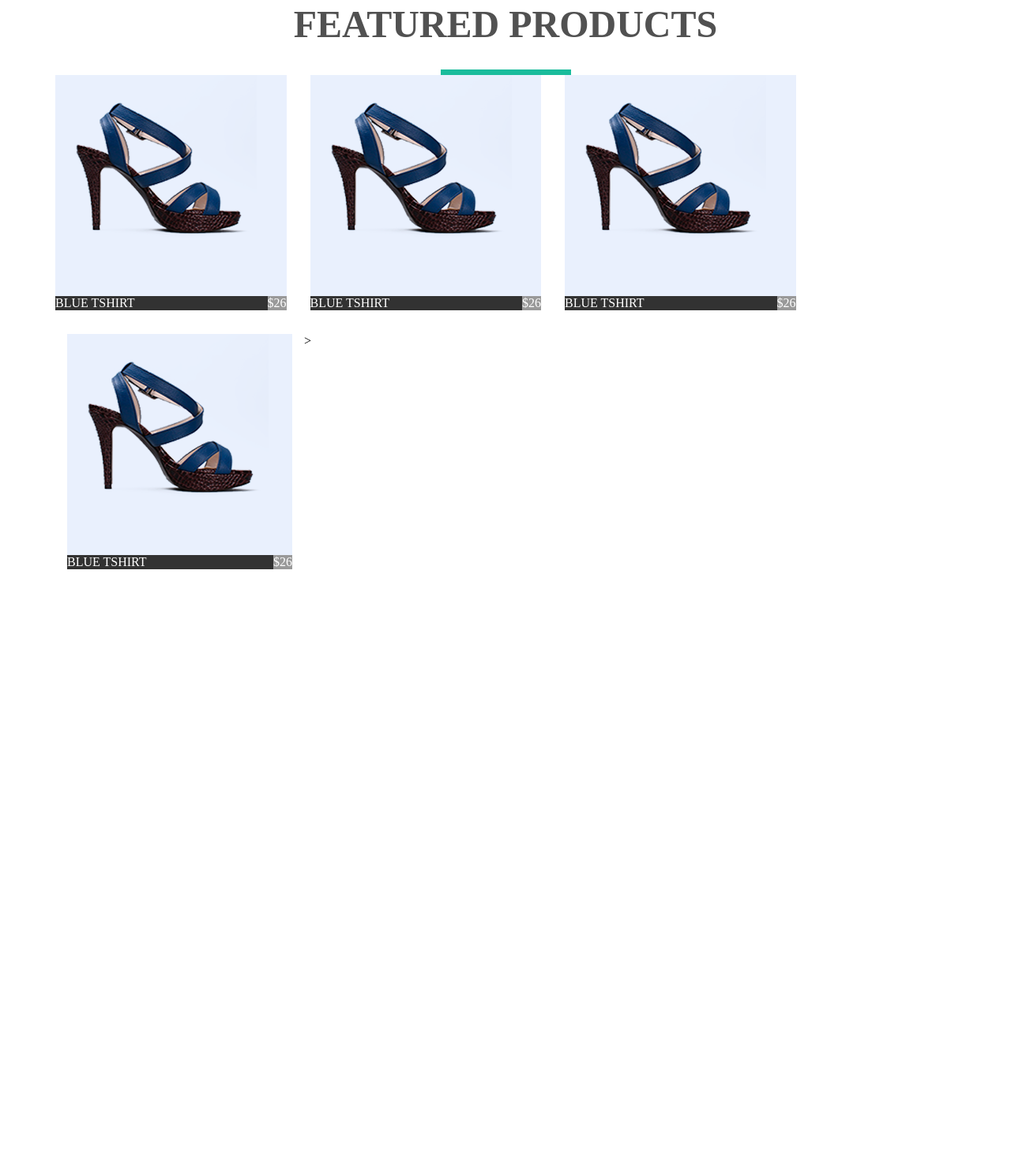
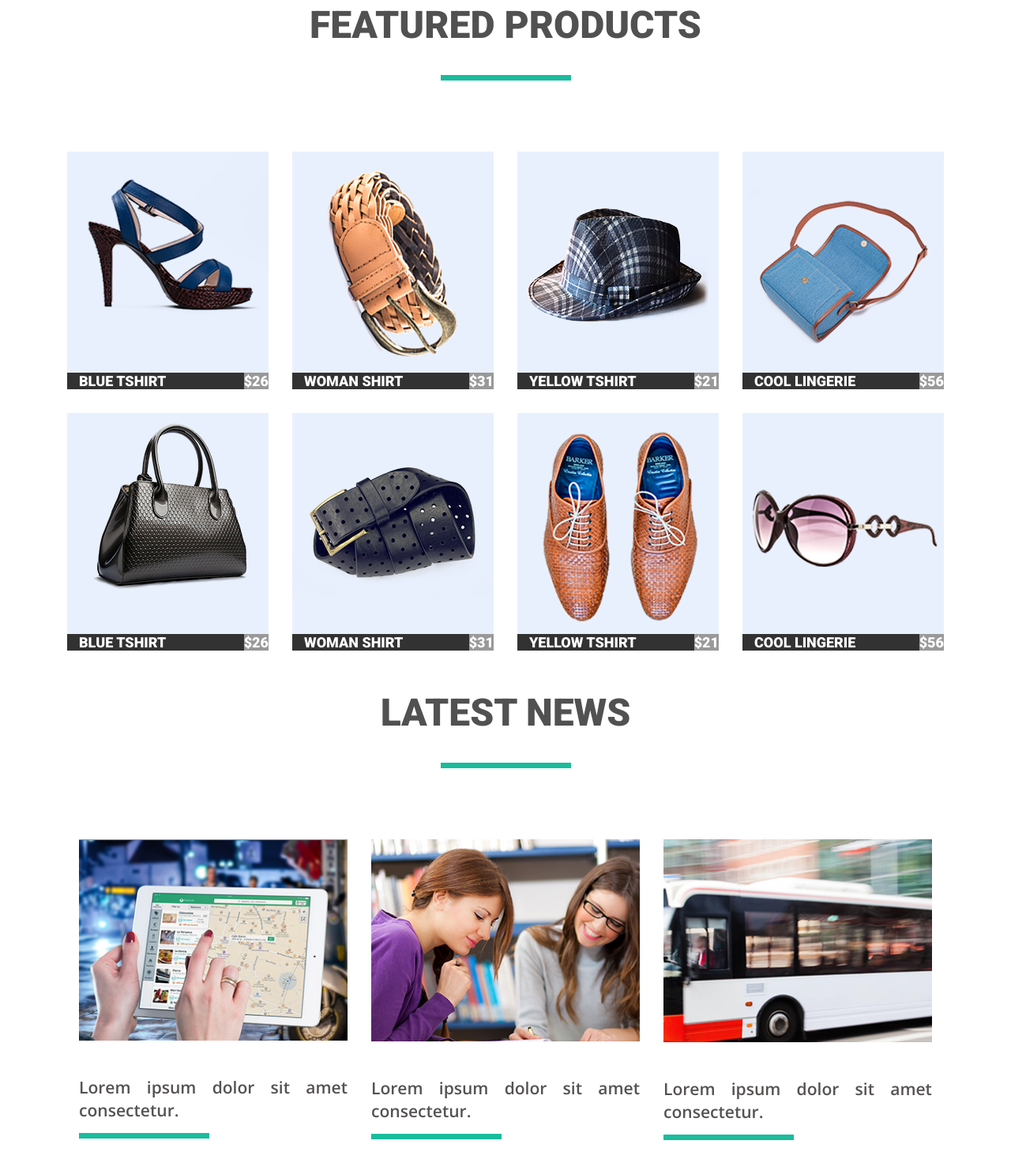
Before and after one commit to AlenaAnt/goit-fe-course, a plain HTML site: page html-css/Module-04/index.html in a window 1280 px wide. Shown: the part 107-1580 px from the top of the page at 79% size. Before the commit the page ends 858 px from the top, so only its background shows below. Drawn offline with nearby package versions, Linux system fonts and the light colour scheme.

Commit message:
module04

```diff
--- a/html-css/Module-04/index.html
+++ b/html-css/Module-04/index.html
@@ -1,20 +1,21 @@
 <!DOCTYPE html>
 <html lang="en">
   <head>
-    <meta charset="UTF-8">
-    <meta name="viewport" content="width=device-width, initial-scale=1.0">
+    <meta charset="UTF-8" />
+    <meta name="viewport" content="width=device-width, initial-scale=1.0" />
     <title>Homework-04</title>
-    <link rel="stylesheet" href="style.css">
-    <link href="https://fonts.googleapis.com/css2?family=Open+Sans:wght@300;400;600&family=Roboto:wght@300;900&display=swap" rel="stylesheet">
+    <link rel="stylesheet" href="style.css" />
+    <link
+      href="https://fonts.googleapis.com/css2?family=Open+Sans:wght@300;400;600&family=Roboto:wght@300;900&display=swap"
+      rel="stylesheet"
+    />
   </head>
   <body>
     <div class="wrapper ">
-
       <header class="header clearfix">
         <div class="logo"><a href="#">mart</a></div>
         <div class="container">
           <nav id="nav">
-
             <ul class="nav-list">
               <li class="nav-item">
                 <a href="#" class="nav-link">contact us</a>
@@ -38,58 +39,189 @@
           </nav>
         </div>
       </header>
+
       <section class="cards">
-        <h2 class="catalog">Featured Products</h2>
-        <div class="pic"></div>
-        <div class="container2"> <!-- общий один для всех блоков от края до края дизайна : в нем ширина, отступы и все-->
-           <div class="card-list"><!--для всех товаров  -->
-            <div class="card-item"> <!-- на каждый товар должно быть ссылкой в классе card -->
-               <div class="card-img"><!--картинка  -->
-                <img src="img/Безимени-5.png" alt="">
+        <h2 class="head">Featured Products</h2>
+
+        <div class="container2">
+
+          <div class="card-list">
+
+            <div class="card">
+              <a href="#" class="card-item">
+
+                <div class="card-img">
+
+                  <img src="img/one.png" alt="" />
                 </div>
-                 <div class="card-footer"> <!--наименование+цена -->
+                <div class="card-footer">
+
                   <span class="card-name">Blue Tshirt</span>
                   <span class="card-price">$26</span>
                 </div>
+              </a>
+            </div>
+            <div class="card">
+              <a href="#" class="card-item">
 
+                <div class="card-img">
+
+                  <img src="img/two.png" alt="" />
                 </div>
-              <div class="card-item"> <!-- на каждый товар -->
-                <div class="card-img"><!--картинка  -->
-                 <img src="img/Безимени-5.png" alt="">
+                <div class="card-footer">
+
+                  <span class="card-name">Woman shirt</span>
+                  <span class="card-price">$31</span>
                 </div>
-                  <div class="card-footer"> <!--наименование+цена -->
+              </a>
+            </div>
+            <div class="card">
+              <a href="#" class="card-item">
+
+                <div class="card-img">
+
+                  <img src="img/three.png" alt="" />
+                </div>
+                <div class="card-footer">
+
+                  <span class="card-name">Yellow Tshirt</span>
+                  <span class="card-price">$21</span>
+                </div>
+              </a>
+            </div>
+            <div class="card">
+              <a href="#" class="card-item">
+
+                <div class="card-img">
+
+                  <img src="img/four.png" alt="" />
+                </div>
+                <div class="card-footer">
+
+                  <span class="card-name">Cool Lingerie</span>
+                  <span class="card-price">$56</span>
+                </div>
+              </a>
+            </div>
+            <div class="card">
+              <a href="#" class="card-item">
+
+                <div class="card-img">
+
+                  <img src="img/five.png" alt="" />
+                </div>
+                <div class="card-footer">
+
                   <span class="card-name">Blue Tshirt</span>
                   <span class="card-price">$26</span>
                 </div>
+              </a>
+            </div>
+            <div class="card">
+              <a href="#" class="card-item">
 
+                <div class="card-img">
+
+                  <img src="img/six.png" alt="" />
                 </div>
-               <div class="card-item"> <!-- на каждый товар -->
-                <div class="card-img"><!--картинка  -->
-                 <img src="img/Безимени-5.png" alt="">
+                <div class="card-footer">
+
+                  <span class="card-name">Woman shirt</span>
+                  <span class="card-price">$31</span>
                 </div>
-                  <div class="card-footer"> <!--наименование+цена -->
-                   <span class="card-name">Blue Tshirt</span>
-                   <span class="card-price">$26</span>
+              </a>
             </div>
+            <div class="card">
+              <a href="#" class="card-item">
 
+                <div class="card-img">
+
+                  <img src="img/seven.png" alt="" />
+                </div>
+                <div class="card-footer">
+
+                  <span class="card-name">Yellow Tshirt</span>
+                  <span class="card-price">$21</span>
+                </div>
+              </a>
+            </div>
+            <div class="card">
+              <a href="#" class="card-item">
+
+                <div class="card-img">
+
+                  <img src="img/eight.png" alt="" />
+                </div>
+                <div class="card-footer">
+
+                  <span class="card-name">Cool Lingerie</span>
+                  <span class="card-price">$56</span>
+                </div>
+              </a>
             </div>
           </div>
-        <div class="card-item"> <!-- на каждый товар -->
-          <div class="card-img"><!--картинка  -->
-           <img src="img/Безимени-5.png" alt="">
         </div>
-            <div class="card-footer"> <!--наименование+цена -->
-             <span class="card-name">Blue Tshirt</span>
-             <span class="card-price">$26</span>
-           </div>
-
-         </div>
-        </div>>
-
       </section>
 
+      <section class="blocks">
+        <h2 class="head">Latest news</h2>
+        <div class="block-list">
+          <div class="block">
+            <div class="block-img">
+              <a href="#">
+                <img src="img/ten.png" alt="" />
+              </a>
             </div>
+            <a href="#" class="block-title">
+              <h3>
+                Lorem ipsum dolor sit amet consectetur.
+              </h3>
+            </a>
+            <p>
+              Lorem ipsum dolor sit amet consectetur adipisicing elit. Qui
+              accusamus quas provident. Explicabo, nisi aliquam.
+            </p>
 
+            <button type="button" class="btn">Read More</button>
+          </div>
+          <div class="block">
+            <div class="block-img">
+              <a href="#">
+                <img src="img/elevcen.png" alt="" />
+              </a>
+            </div>
+            <a href="#" class="block-title">
+              <h3>
+                Lorem ipsum dolor sit amet consectetur.
+              </h3>
+            </a>
+            <p>
+              Lorem ipsum dolor sit amet consectetur adipisicing elit. Qui
+              accusamus quas provident. Explicabo, nisi aliquam.
+            </p>
+
+            <button type="button" class="btn">Read More</button>
+          </div>
+          <div class="block">
+            <div class="block-img">
+              <a href="#">
+                <img src="img/twelve.png" alt="" />
+              </a>
+            </div>
+            <a href="#" class="block-title">
+              <h3>
+                Lorem ipsum dolor sit amet consectetur.
+              </h3>
+            </a>
+            <p>
+              Lorem ipsum dolor sit amet consectetur adipisicing elit. Qui
+              accusamus quas provident. Explicabo, nisi aliquam.
+            </p>
+
+            <button type="button" class="btn">Read More</button>
+          </div>
+        </div>
+      </section>
     </div>
   </body>
 </html>
--- a/html-css/Module-04/style.css
+++ b/html-css/Module-04/style.css
@@ -4,12 +4,9 @@
   padding: 0px;
 }
 *,
-::before,
-::after {
-  box-sizing: inherit;
-}
 
-li, ol {
+
+li , ol {
 list-style: none;
 }
 
@@ -32,8 +29,8 @@ li:first-child {
   font-family: bold;
 }
  .container {
-
   font-family: "Roboto", sans-serif;
+  font-weight: 600;
   color: #0f0101;
   text-transform: uppercase;
   font-size: 11px;
@@ -50,6 +47,7 @@ li:first-child {
   text-transform: uppercase;
   font-size: 30px;
   font-family: "Roboto", sans-serif;
+  font-weight: 300 ;
   color: #555252;
   float: left;
   height: 60px;
@@ -83,35 +81,29 @@ li:first-child {
   clear: both;
   display: table;
 }
-.catalog {
+.head {
   text-transform: uppercase;
   font-size: 48px;
-  font-family: "Roboto" black, sans-serif;
+  font-family: "Roboto", sans-serif;
+  font-weight: 900 ;
   color:#515151;
  text-align: center;
   margin-bottom: 30px;
   margin-top: 20px;
 
 }
-.pic {
-  background-color: #1abc9c ;
-  display: block;
-  height: 7px;
-  width:165px ;
 
-  margin-left: auto;
-  margin-right: auto;
-}
 .card-list {
   margin:  0 -15px;
 overflow: hidden;
 }
-.card-item  {
-float: left;
-padding: 0 15px;
-margin-bottom: 30px;
-width: 25%;
+.card {
+  float: left;
+  padding: 0 15px;
+  margin-bottom: 30px;
+  width: 25%;
 }
+
 .card-img {
 background: #e9f0fd;
 height: 280px;
@@ -121,40 +113,121 @@ position: relative;
   position: relative;
   top: 50%;
   left: 50%;
-  transform;: translate(-50%, -50%);
+  transform: translate(-50%, -50%);
 }
 .card-footer {
   overflow: hidden;
   color: #fff;
 background: #323232;
+
+/*  */
+
+
+
 }
 .card-name {
 text-transform: uppercase;
+margin-left: 15px;
+   margin-right: auto;
+
 }
 .card-price {
   float: right;
 background-color: rgba(255,255,255,.5);
+font-family: 'Roboto', sans-serif;
+    font-weight: 900;
+   color: #ffffff;
+   font-size: 18px;
+text-align: center;
 }
 img {
   vertical-align: top;
   height: auto;
   max-width: 100%;
 }
+.card-item {
+  text-decoration: none;
+  font-family: 'Roboto', sans-serif;
+    font-weight: 900;
+   color: #ffffff;
+   font-size: 18px;
+
+}
 .card-item:hover .card-footer {
   background: #1abc9c;
 }
-/* нужно обернуть ссылку в .card и перенести туда стили из .card-item (оставить его пустым)  */
-/* .container2 {
-  max-width: 1140px;
-  margin: 0 auto;
+.head::after {
+  content: "";
+  background-color: #1abc9c ;
+  display: block;
+  height: 7px;
+  width:165px ;
+
+  margin-left: auto;
+  margin-right: auto;
+  margin-bottom: 90px;
+  margin-top: 35px;
+}
+
+
+
+
+
+
+ .block {
+    float: left;
+    width: 33.333%;
+    padding: 0 15px;
+    margin-bottom: 80px;
+    display: block;
+    font-family: 'Open Sans', sans-serif;
+    font-weight: 400;
+   color: #555252;
+   text-align: justify;
+
+  }
+
+.block-title {
+
+  font-size: 18px;
+  font-family:  'Open Sans', sans-serif;
+  font-weight: 600;
+  color: #555252;
+
+  height: 60px;
+  margin-top: 20px;
+  vertical-align: bottom;
+
+  padding-left: 35px;
+  text-decoration: none;
 
 }
-.wrapper {
-  margin: 0 auto;
+.block-title::after {
+  content: "";
+  background-color: #1abc9c ;
+  display: block;
+  height: 7px;
+  width:165px ;
 
-  padding: 0 15px;
-  position: relative;
-  overflow: hidden;
-  width: 100%;
-}              должно быть так
-Заголовок можно обернуть в хедер, хедеров может быть много на странице*/
+  margin-left: 0;
+  margin-right: auto;
+  margin-bottom: 30px;
+  margin-top: 15px;
+}
+.block-img {
+  margin-bottom: 20px;
+}
+
+.btn {
+  font-size: 16px;
+  font-family:  'Open Sans', sans-serif;
+  font-weight: 300;
+  color: #ffffff;
+  background-color: #4ec6ab;
+
+  height: 50px;
+  width: 160px;
+  margin-top: 20px;
+  margin-left: 0;
+  margin-right: auto;
+}
```
Also changed, not shown: html-css/Module-04/img/eight.png (added), html-css/Module-04/img/elevcen.png (added), html-css/Module-04/img/five.png (added), html-css/Module-04/img/four.png (added), html-css/Module-04/img/one.png (added), html-css/Module-04/img/product1.png (deleted), html-css/Module-04/img/seven.png (added), html-css/Module-04/img/six.png (added), html-css/Module-04/img/ten.png (added), html-css/Module-04/img/three.png (added), html-css/Module-04/img/twelve.png (added), html-css/Module-04/img/two.png (added), html-css/Module-04/img/Безимени-5.png (deleted). Lines whose indentation alone changed are shown as unchanged.
